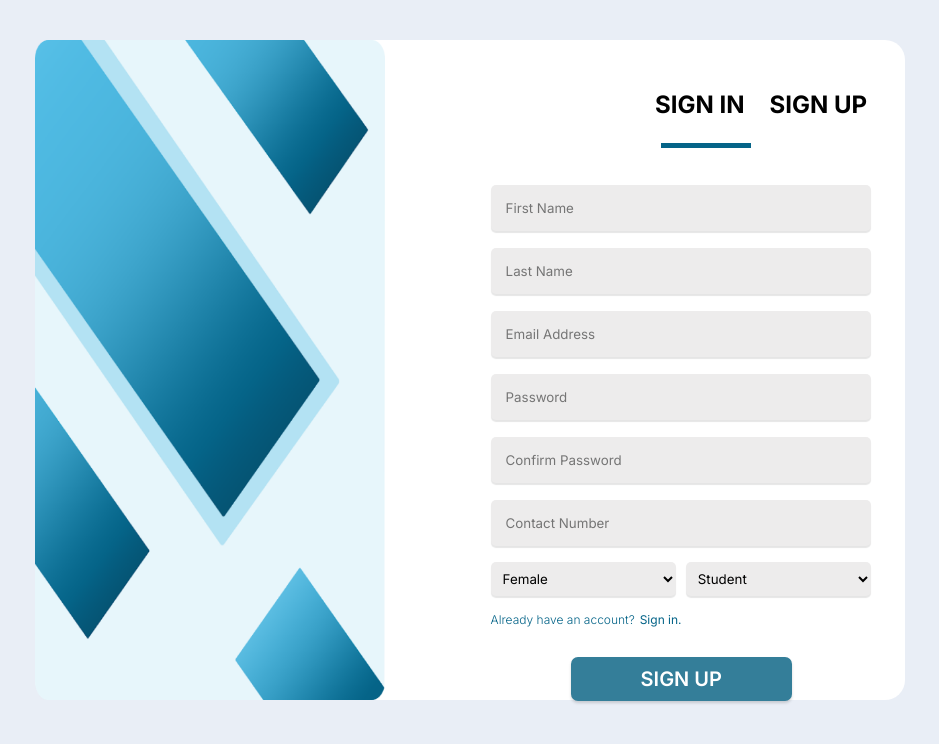
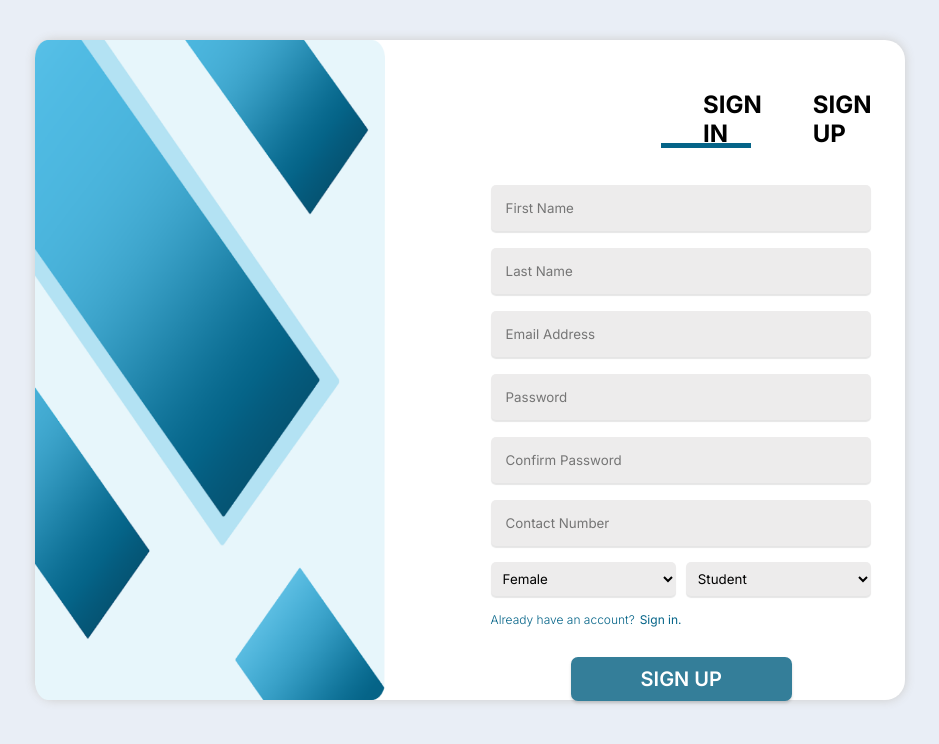
Before and after one commit to jdahiroc/learning-management-system, a React (Vite) app: page /signup in a window 1280 px wide. Shown: the top 744 px of the page, without its empty margins (175-1114 px from the left). Built offline with nearby package versions, Linux system fonts and the light colour scheme; no server answers; a web font is replaced by a local one.

Commit message:
adjust the sign in & up position

```diff
--- a/src/styles/signIn.css
+++ b/src/styles/signIn.css
@@ -44,9 +44,6 @@
   cursor: pointer;
   margin-top: 10px;
 }
-.close-btn:hover {
-  background-color: #f2f2f2;
-}
 
 body {
   background-color: #e9eef6;
@@ -62,6 +59,7 @@ body {
   background: #ffffff;
   height: 463px;
   border-radius: 20px;
+  box-shadow: 0 0 10px 1px #d1d1d1;
 }
 
 /* image */
@@ -74,7 +72,7 @@ body {
 .signIn-container .header-text-container {
   display: flex;
   flex-direction: row;
-  margin-left: 270px;
+  margin-left: 315px;
   gap: 25px;
 }
 
--- a/src/styles/signUp.css
+++ b/src/styles/signUp.css
@@ -58,6 +58,7 @@ body {
   background: #ffffff;
   height: 660px;
   border-radius: 20px;
+  box-shadow: 0 0 10px 1px #d1d1d1;
 }
 
 .signUp-container .signUp-side-img-container img {
@@ -68,7 +69,7 @@ body {
 .signUp-container .headerText-container {
   display: flex;
   flex-direction: row;
-  margin-left: 270px;
+  margin-left: 318px;
   gap: 25px;
 }
 
```
